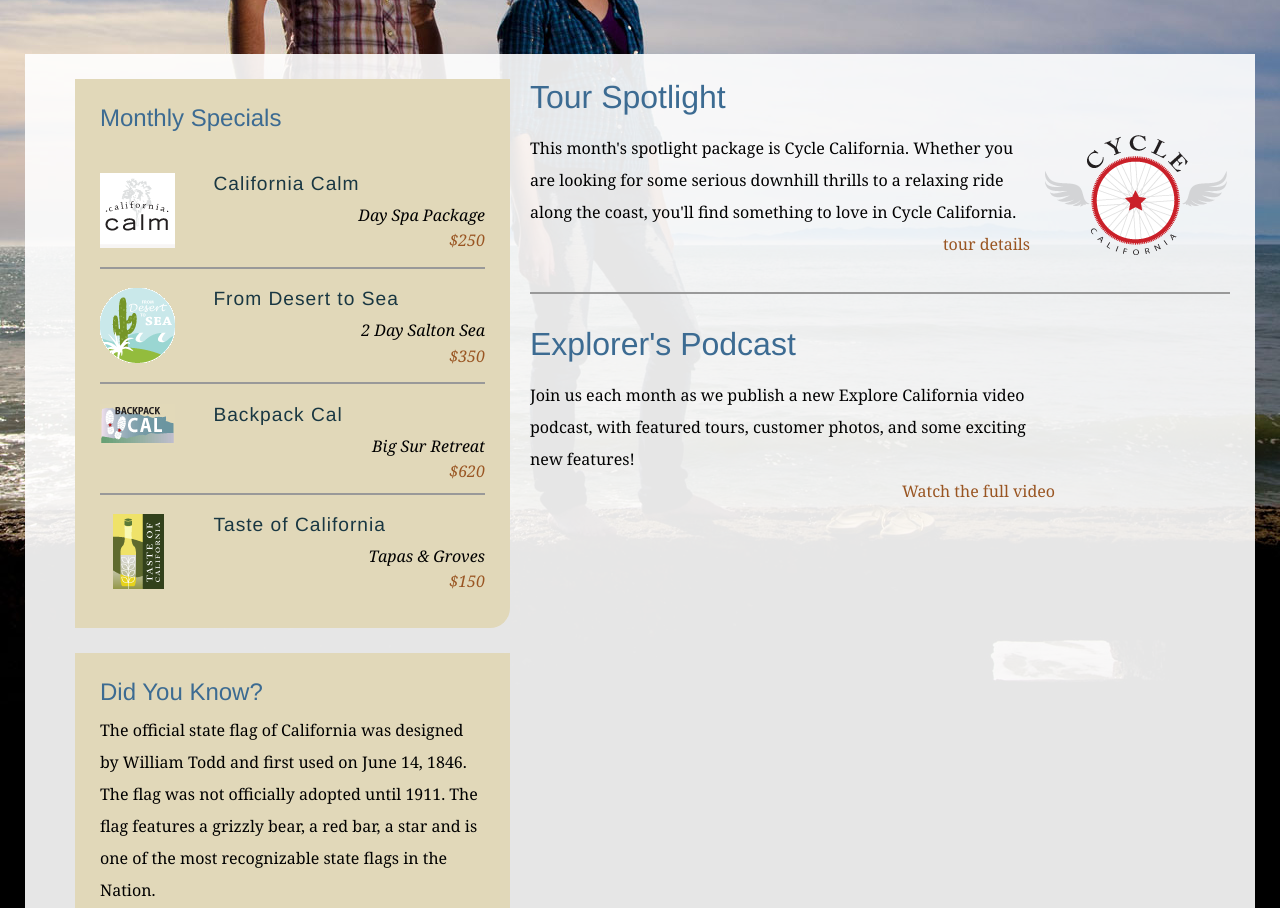
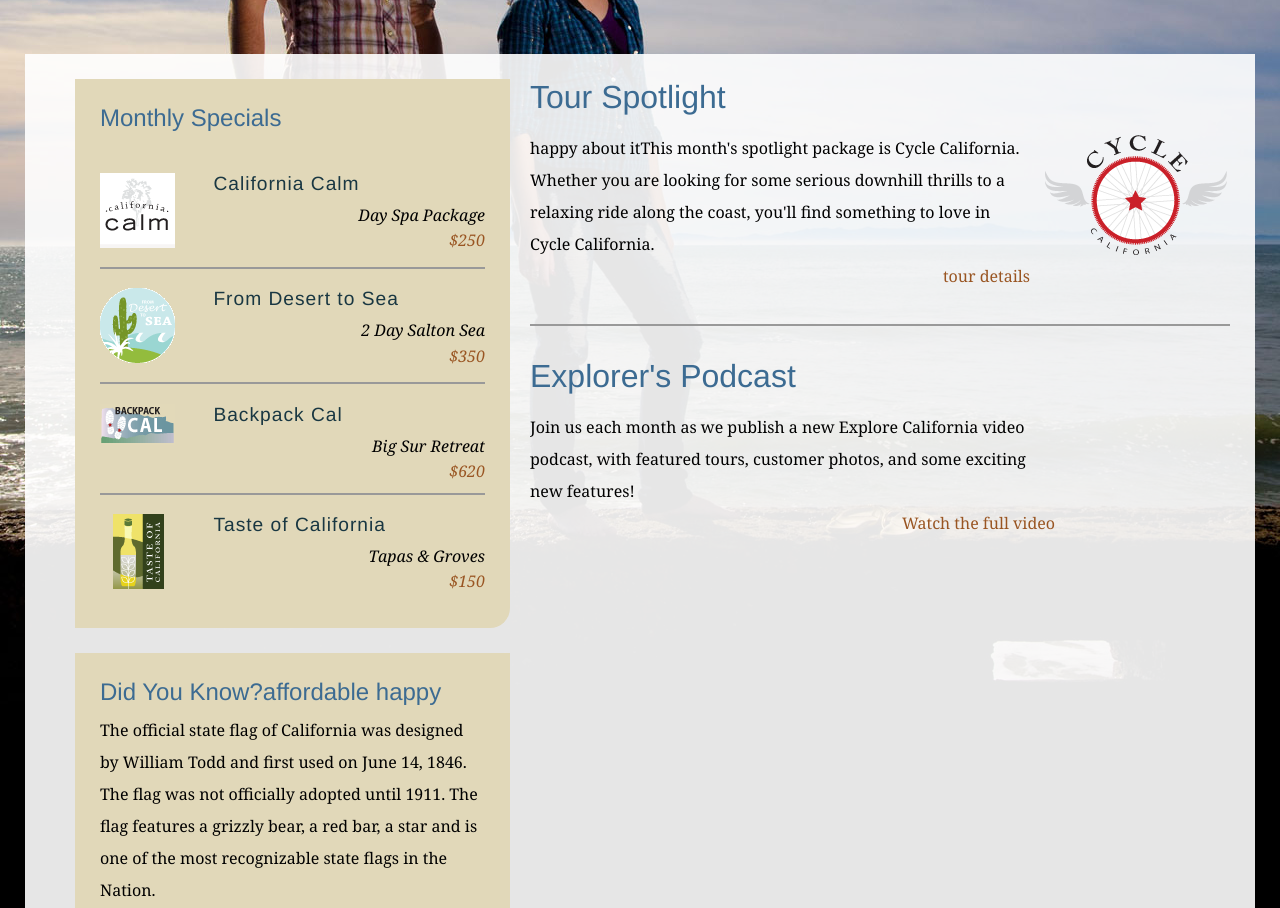
Before and after one commit to saiteja26/Explore-California, a plain HTML site: page index.html in a window 1280 px wide. Shown: the part 400-1308 px from the top of the page. Drawn offline with Linux system fonts and the light colour scheme.

Commit message:
commited

```diff
--- a/index.html
+++ b/index.html
@@ -63,7 +63,7 @@
         <div id="mainContent">
           <div id="mainArticle">
             <h1>Tour Spotlight</h1>
-            <p class="spotlight">This month's spotlight package is Cycle California. Whether you are looking for some serious downhill thrills to a relaxing ride along the coast, you'll find something to love in Cycle California.<br /> <span class="accent"><a href="tours_cycle.html" title="Cycle California">tour details</a></span></p>
+            <p class="spotlight">happy about  itThis month's spotlight package is Cycle California. Whether you are looking for some serious downhill thrills to a relaxing ride along the coast, you'll find something to love in Cycle California.<br /> <span class="accent"><a href="tours_cycle.html" title="Cycle California">tour details</a></span></p>
 
             <h1>Explorer's Podcast</h1>
             <p class="videoText">Join us each month as we publish a new Explore California video podcast, with featured tours, customer photos, and some exciting new features!<span class="accent"><a href="explorers/video.html" title="Video Podcast">Watch the full video</a></span></p>
@@ -88,7 +88,7 @@
           </div>
 
           <div id="trivia" class="callOut">
-            <h1>Did You Know?</h1>
+            <h1>Did You Know?affordable happy</h1>
             <p>The official state flag of California was designed by William Todd and first used on June 14, 1846. The flag was not officially adopted until 1911. The flag features a grizzly bear, a red bar, a star and is one of the most recognizable state flags in the Nation.</p>
           </div>
         </div>
```
